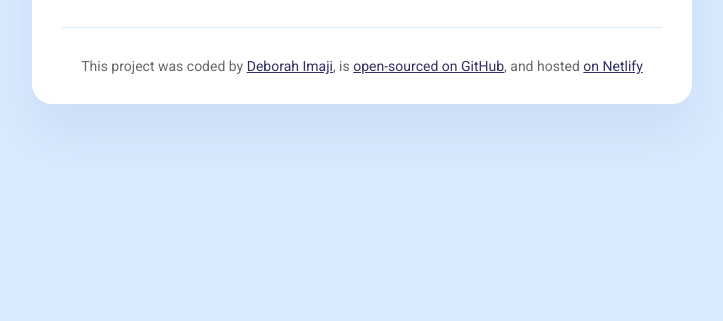
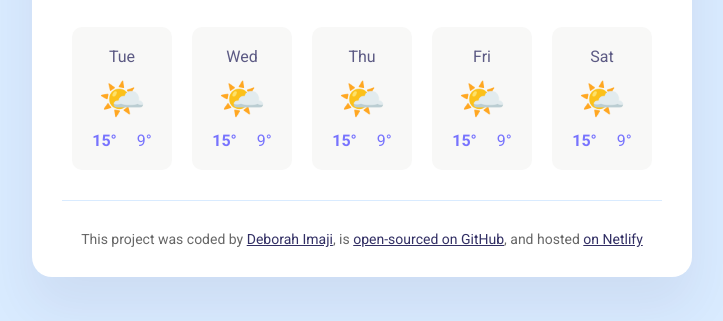
Before and after one commit to DeborahImaji/synergy, a plain HTML site: page index.html in a window 1280 px wide. Shown: the part 279-600 px from the top of the page, without its empty margins (278-1001 px from the left). Drawn offline with nearby package versions, Linux system fonts and the light colour scheme; no server answers.

Commit message:
Injected the forecast HTML from JavaScript

```diff
--- a/index.html
+++ b/index.html
@@ -55,6 +55,10 @@
 
             </div>
 
+            <div class="weather-forecast" id="forecast"></div>
+
+
+
         </main>
 
         <footer>This project was coded by
--- a/src/script.js
+++ b/src/script.js
@@ -65,7 +65,33 @@ function handleSearchSubmit(event) {
     searchCity(searchInput.value);
 }
 
+function displayForecast() {
+
+    let days = ["Tue", "Wed", "Thu", "Fri", "Sat"];
+    let forecastHtml = "";
+
+    days.forEach(function (day) {
+        forecastHtml = forecastHtml + `
+            <div class="weather-forecast-day">
+                <div class="weather-forecast-date">${day}</div>
+                <div class="weather-forecast-icon">🌤️</div>
+                <div class="weather-forecast-temperatures">
+                    <div class="weather-forecast-temperature">
+                        <strong>15°</strong>
+                    </div>
+                <div class="weather-forecast-temperature">9°</div>
+                </div>
+            </div>
+        `;
+    });
+
+    let forecastElement = document.querySelector("#forecast");
+    forecastElement.innerHTML = forecastHtml;
+
+}
+
 let searchFormElement = document.querySelector("#search-form");
 searchFormElement.addEventListener("submit", handleSearchSubmit);
 
 searchCity("Seoul");
+displayForecast();
--- a/src/style.css
+++ b/src/style.css
@@ -94,6 +94,43 @@ main {
     margin-top: 6px;
 }
 
+.weather-forecast-day {
+    background-color: #f8f8f7;
+    border-radius: 10px;
+    padding: 20px 10px;
+}
+
+.weather-forecast {
+    display: flex;
+    justify-content: space-around;
+    margin-top: 30px;
+}
+
+.weather-forecast-date {
+    color: #322f64c9;
+    font-size: 16px;
+    line-height: 20px;
+    margin-bottom: 10px;
+    text-align: center;
+}
+
+.weather-forecast-icon {
+    font-size: 38px;
+    text-align: center;
+}
+
+.weather-forecast-temperatures {
+    color: #7773FE;
+    display: flex;
+    justify-content: center;
+    margin-top: 10px;
+    text-align: center;
+}
+
+.weather-forecast-temperature {
+    padding: 0 10px;
+}
+
 footer {
     border-top: 1px solid #D9EBFF;
     color: rgb(0, 0, 0, 0.6);
```
